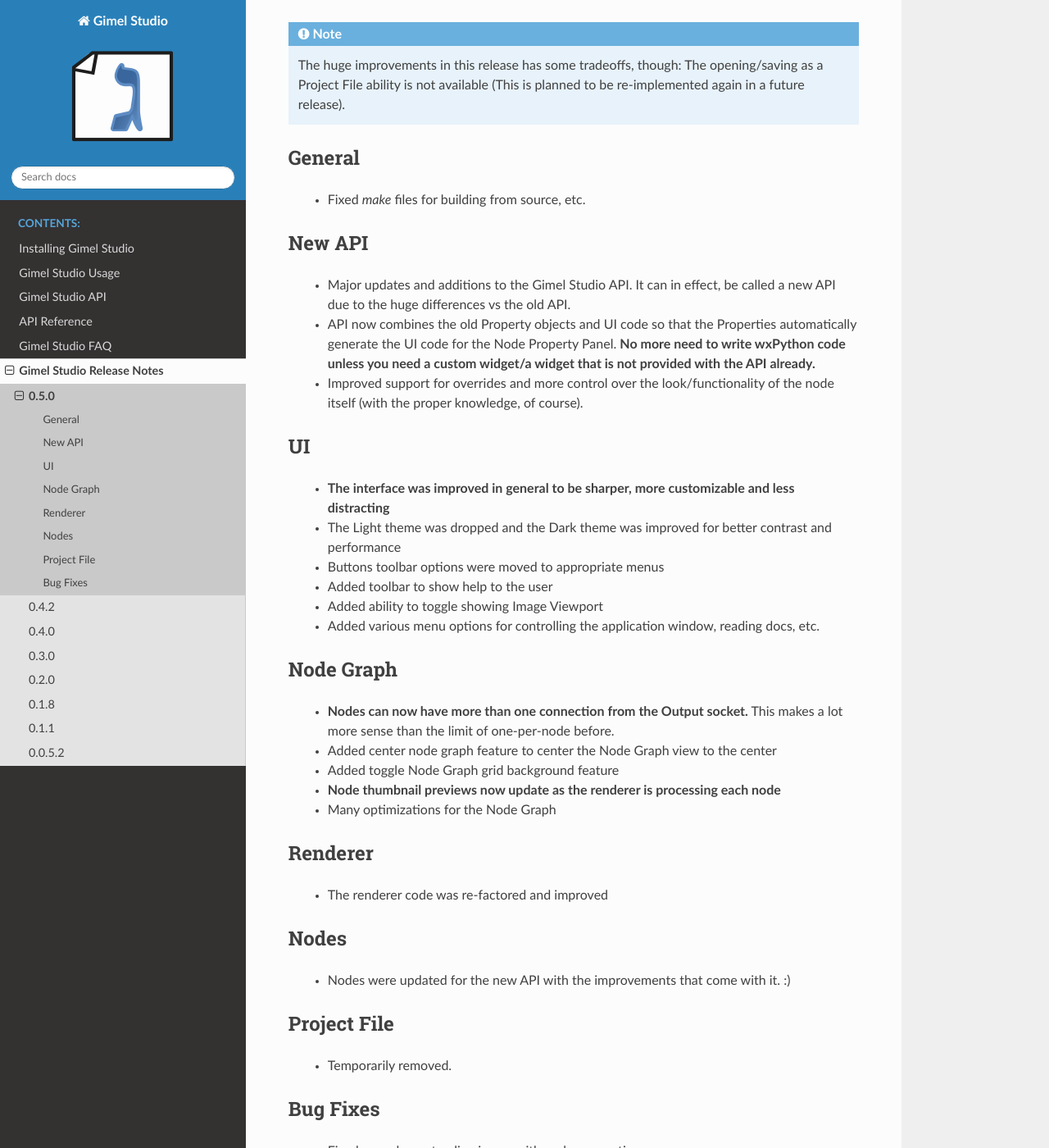
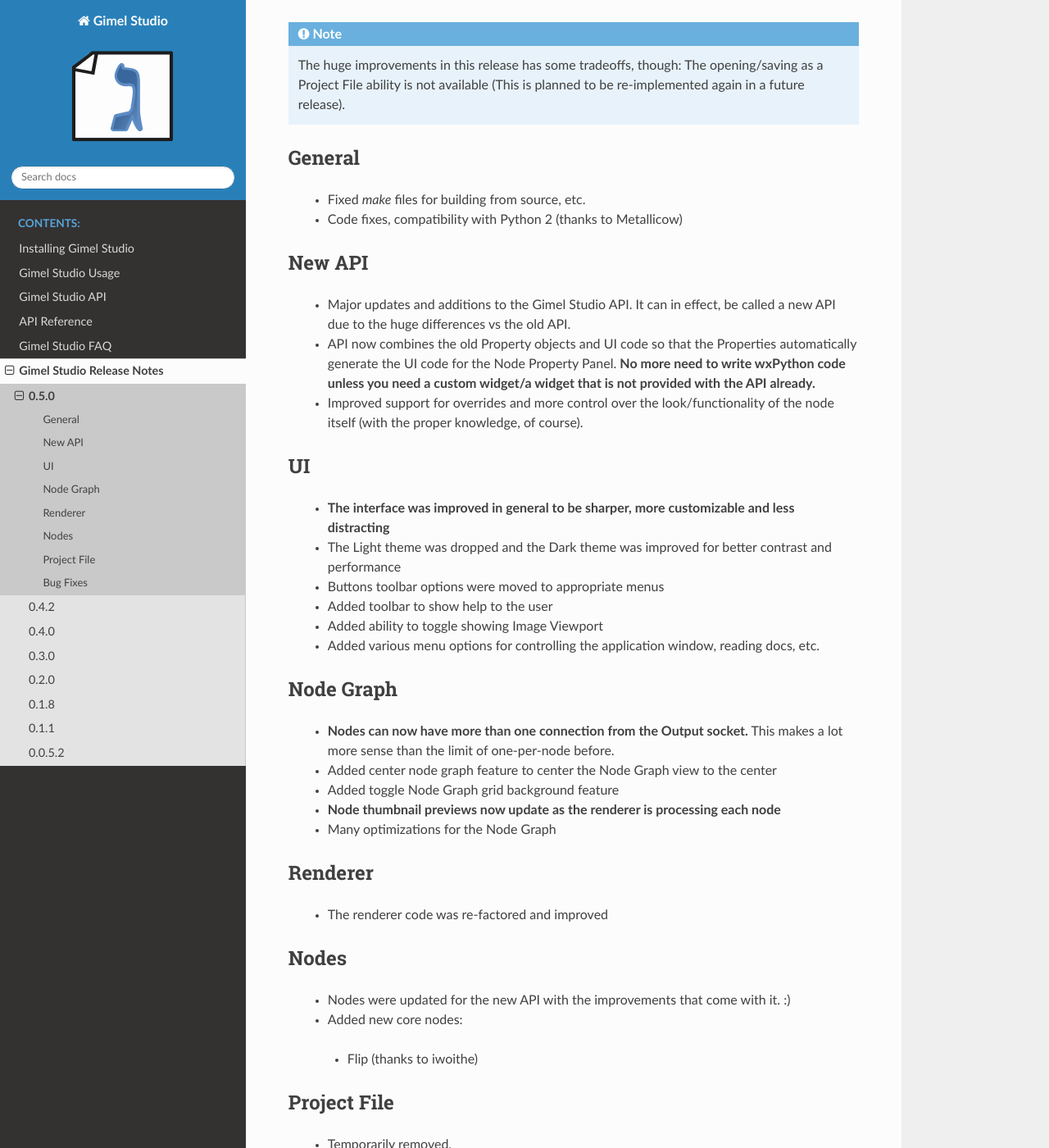
Before and after one commit to GimelStudio/Gimel-Studio, a Sphinx documentation site: the page built from docs/source/releasenotes/0.5.0.rst, in a window 1280 px wide and 1400 px high, scrolled down 325 px. Shown: the whole window at 82% size. Built offline with Sphinx 7.4.7 and the Read the Docs theme 2.0.0, drawn with Linux system fonts in a browser that asks for light colours; the version number could not be read and is left out.

Commit message:
update release notes

```diff
--- a/docs/source/releasenotes/0.5.0.rst
+++ b/docs/source/releasenotes/0.5.0.rst
@@ -16,6 +16,7 @@ General
 -------
 
  * Fixed `make` files for building from source, etc.
+ * Code fixes, compatibility with Python 2 (thanks to Metallicow)
 
 
 New API
@@ -58,6 +59,9 @@ Nodes
 
  * Nodes were updated for the new API with the improvements that come with it. :)
 
+ * Added new core nodes:
+  - Flip (thanks to iwoithe)
+
 
 Project File
 ------------
```
